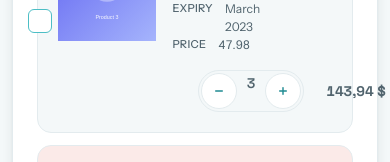
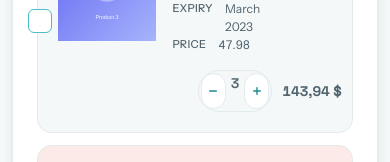
Before and after one commit to buraktnv/tradlia-client, a Next.js app: page /basket in a window 390 px wide. Shown: the part 363-525 px from the top of the page. Built offline with nearby package versions, Linux system fonts and the light colour scheme.

Commit message:
fix: cursor affordances, mobile overflow leaks

```diff
--- a/components/basket/BasketCard.tsx
+++ b/components/basket/BasketCard.tsx
@@ -357,8 +357,8 @@ const ProductCard: FC<any> = ({ content, onChange, onRemove }) => {
             </div>
           </button>
         </div>
-        <div className="flex items-center gap-3">
-          <div>
+        <div className="flex min-w-0 items-center gap-3">
+          <div className="min-w-0">
             <div className="bg-canvas rounded-pill flex border border-line hover:border-brand-300 p-0.5 xl:p-1 transition-colors duration-200 ease-[var(--ease-out-soft)] motion-reduce:transition-none">
               <button
                 type="button"
@@ -388,7 +388,7 @@ const ProductCard: FC<any> = ({ content, onChange, onRemove }) => {
               </button>
             </div>
           </div>
-          <div className="flex items-center justify-center text-ink-soft text-sm font-display font-bold text-center w-20 xl:w-24 whitespace-nowrap tabular-nums">
+          <div className="flex min-w-0 shrink items-center justify-center text-ink-soft text-sm font-display font-bold text-center w-20 xl:w-24 whitespace-nowrap tabular-nums">
             <p>{(content.price * content.count).toFixed(2).replace(".", ",")} $</p>
           </div>
         </div>
--- a/components/home/Slider.tsx
+++ b/components/home/Slider.tsx
@@ -107,7 +107,7 @@ const Slider: FC = () => {
 
   return (
     <>
-      <div className="relative flex flex-col px-5 bg-surface xl:px-3">
+      <div className="relative flex flex-col overflow-hidden px-5 bg-surface xl:px-3">
         <div className="bg-canvas absolute w-[100%] h-[60%] left-0 bottom-0" aria-hidden="true"></div>
         <div className="container relative mx-auto mb-6 xl:mb-0">
           <div className="absolute flex w-full h-full rounded-full">
--- a/components/profile/bought/tabs/BoughtCard.tsx
+++ b/components/profile/bought/tabs/BoughtCard.tsx
@@ -96,8 +96,8 @@ const Card: FC<any> = ({ content, status }: { content: any; status?: OrderStatus
           ))}
         </div>
 
-        <div className="col-span-6 flex items-center xl:col-span-2 xl:items-center">
-          <div className="flex items-center gap-2 text-ink-muted text-[13px] leading-4 xl:text-sm">
+        <div className="col-span-6 flex min-w-0 items-center xl:col-span-2 xl:items-center">
+          <div className="flex min-w-0 flex-wrap items-center gap-x-2 gap-y-1 text-ink-muted text-[13px] leading-4 xl:text-sm">
             <span>Order No:</span>
             <span className="font-display font-bold text-brand-600">{content.orderID}</span>
             <OrderStatusChip status={status} />
--- a/components/profile/sold/tabs/SoldCard.tsx
+++ b/components/profile/sold/tabs/SoldCard.tsx
@@ -93,7 +93,7 @@ const SoldCard: FC<any> = ({ content, status }: { content: any; status?: OrderSt
         </div>
 
         <div className={`col-span-6 flex xl:col-span-2 ${!active && "items-end"}`}>
-          <div className="flex flex-wrap items-center gap-x-2 gap-y-1 text-[13px] leading-4 text-ink-soft xl:text-sm">
+          <div className="flex min-w-0 flex-wrap items-center gap-x-2 gap-y-1 text-[13px] leading-4 text-ink-soft xl:text-sm">
             <span>Order No:</span>
             <span className="font-display font-bold text-brand-600">{content.orderID}</span>
             {active && (
--- a/components/profile/sold/tabs/SoldCardWithPhotos.tsx
+++ b/components/profile/sold/tabs/SoldCardWithPhotos.tsx
@@ -92,7 +92,7 @@ const SoldCard: FC<any> = ({ content, status }: { content: any; status?: OrderSt
           ))}
         </div>
         <div className="col-span-6 flex w-full items-end xl:col-span-1 xl:h-[96px] xl:flex-col xl:items-start xl:justify-center">
-          <div className="flex flex-wrap items-center gap-x-1.5 gap-y-1 text-[13px] leading-4 text-ink-muted xl:flex-col xl:items-start xl:text-sm">
+          <div className="flex min-w-0 flex-wrap items-center gap-x-1.5 gap-y-1 text-[13px] leading-4 text-ink-muted xl:flex-col xl:items-start xl:text-sm">
             <span>Order No:</span>
             <span className="font-display font-bold text-brand-600">{content.orderID}</span>
             <OrderStatusChip status={status} />
--- a/styles/globals.css
+++ b/styles/globals.css
@@ -5,6 +5,11 @@
 @layer base {
   html {
     font-family: var(--font-body), system-ui, sans-serif;
+    overflow-x: clip;
+  }
+  button:not([disabled]),
+  [role="button"]:not([disabled]) {
+    cursor: pointer;
   }
   body {
     @apply w-screen overflow-x-hidden bg-canvas text-ink;
```
